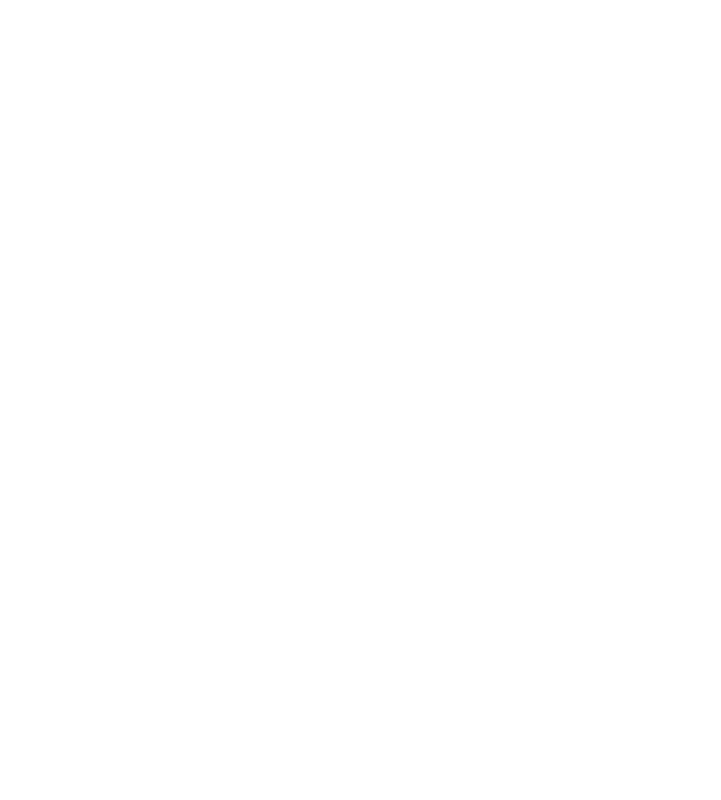
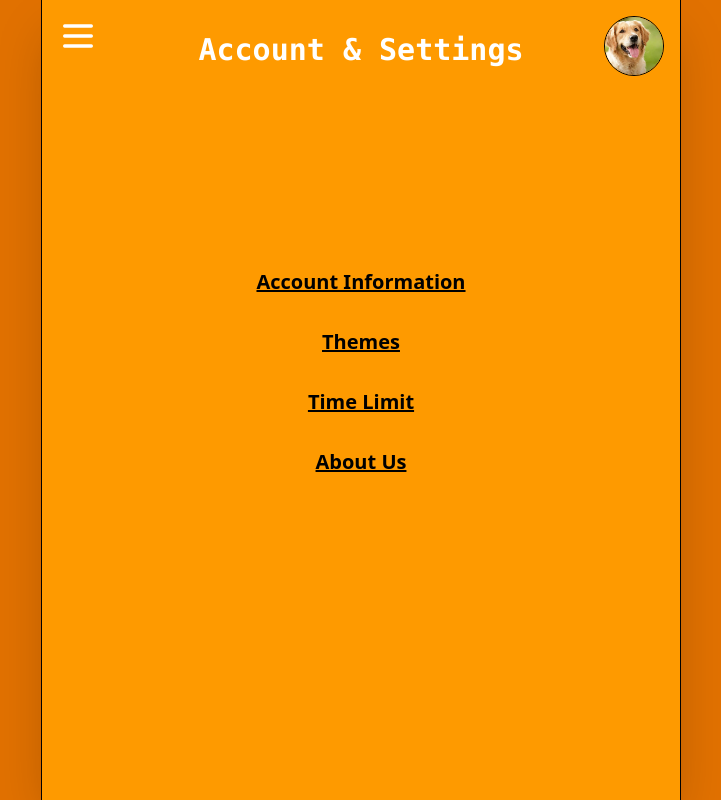
Before and after one commit to SethT3345/BarkBook, a React (Vite) app in the folder BarkBook/: page /Account in a window 1280 px wide. Before the commit this address had no page. Shown: the whole page, without its empty margins (279-1000 px from the left). Built offline with nearby package versions, Linux system fonts and the light colour scheme; sample sign-in values are in the browser's storage.

Commit message:
added a account and settings page

```diff
--- /dev/null
+++ b/BarkBook/src/Account.jsx
@@ -0,0 +1,82 @@
+import { useState, useEffect } from "react";
+import { useNavigate } from "react-router-dom";
+
+export default function Account(){
+
+const [dropDown, setDropDown] = useState(true);
+const navigate = useNavigate();
+
+useEffect(() => {
+    const userId = localStorage.getItem("currentUserId");
+    if (!userId) {
+        navigate("/Login");
+        return;
+    }
+}, [navigate]);
+
+function toggleDropDown(){
+    setDropDown(!dropDown);
+}
+
+function goToHome(){
+    navigate("/Home");
+}
+
+return(
+    <div className="bg-amber-600 min-h-screen flex items-center justify-center">
+        <div className="bg-amber-500 min-h-screen w-[50vw] min-w-96 relative shadow-2xl border-l border-r border-black">
+
+            <div className="absolute top-4 right-4 w-15 h-15 bg-white rounded-full border border-black overflow-hidden flex items-center justify-center">
+                <img
+                    src="/golden-retriever-tongue-out.jpg"
+                    alt="Profile"
+                    className="w-full h-full object-cover"
+                />
+            </div>
+
+            <div className="flex justify-center pt-8">
+                <h1 className="text-white text-3xl font-bold font-mono">Account & Settings</h1>
+            </div>
+
+            <div className="absolute top-4 left-4 cursor-pointer" onClick={toggleDropDown}>
+                <svg
+                    className="w-10 h-10 text-white"
+                    fill="none"
+                    stroke="currentColor"
+                    viewBox="0 0 24 24"
+                    xmlns="http://www.w3.org/2000/svg"
+                >
+                    <path
+                        strokeLinecap="round"
+                        strokeLinejoin="round"
+                        strokeWidth={2}
+                        d="M4 6h16M4 12h16M4 18h16"
+                    />
+                </svg>
+                <div id="MenuHolder">
+                    {!dropDown && (
+                        <div className="flex flex-col">
+                            <div onClick={goToHome} id="dropDownMenu2" className="w-50 h-10 bg-white border border-black mt-1 flex items-center gap-2 px-2">
+                                <div id="div2" className="flex items-center gap-2">
+                                    <svg onClick={goToHome} className="w-6 h-6 text-black flex-shrink-0" fill="none" stroke="currentColor" viewBox="0 0 24 24">
+                                    <path strokeLinecap="round" strokeLinejoin="round" strokeWidth={2} d="m3 12 2-2m0 0 7-7 7 7M5 10v10a1 1 0 0 0 1 1h3m10-11 2 2m-2-2v10a1 1 0 0 1-1 1h-3m-6 0a1 1 0 0 0 1-1v-4a1 1 0 0 1 1-1h2a1 1 0 0 1 1 1v4a1 1 0 0 0 1-1m-6 0h6" />
+                                    </svg>
+                                    <h1 className="text-black text-lg font-bold whitespace-nowrap" onClick={goToHome}>Back to Home</h1>
+                                </div>
+                            </div>
+                        </div>
+                    )}
+                </div>
+            </div>
+
+            <div className="flex flex-col items-center justify-center mt-50 gap-8 pb-8">
+                <h2 className="text-xl font-bold text-center text-black underline">Account Information</h2>
+                <h2 className="text-xl font-bold text-center text-black underline">Themes</h2>
+                <h2 className="text-xl font-bold text-center text-black underline">Time Limit</h2>
+                <h2 className="text-xl font-bold text-center text-black underline">About Us</h2>
+            </div>
+
+        </div>
+    </div>
+)
+}
--- a/BarkBook/src/App.jsx
+++ b/BarkBook/src/App.jsx
@@ -5,6 +5,7 @@
 import Home from './Home'
 import Liked from './Liked'
 import Comments from './Comments'
+import Account from './Account'
 
 
 function App(){
@@ -17,6 +18,7 @@
         <Route path="/Home" element={<Home />} />
         <Route path="/Liked" element={<Liked />} />
         <Route path="/Comments" element={<Comments />} />
+        <Route path="/Account" element={<Account />} />
       </Routes>
   )
 }
--- a/BarkBook/src/Comments.jsx
+++ b/BarkBook/src/Comments.jsx
@@ -30,6 +30,16 @@
       setNumComments(parseInt(storedNumComments));
     }
   }, []);
+
+  function logOut(){
+    localStorage.removeItem("currentUserId");
+
+    navigate("/Login")
+  }
+
+  function goToAandS(){
+    navigate("/Account")
+  }
 
   function togglePDropDown(){
     setPDropDown(!pDropDown);
@@ -67,7 +77,7 @@
   return(
     <div className="bg-amber-600 min-h-screen flex items-center justify-center">
         <div className="bg-amber-500 min-h-screen w-[50vw] min-w-96 relative shadow-2xl border-l border-r border-black">
-            <div className="absolute top-4 right-4 w-15 h-15 bg-white rounded-full border border-black overflow-hidden flex items-center justify-center">
+            <div onClick={togglePDropDown} className="absolute top-4 right-4 w-15 h-15 bg-white rounded-full border border-black overflow-hidden flex items-center justify-center">
                 <img
                     src="/golden-retriever-tongue-out.jpg"
                     alt="Profile"
@@ -75,7 +85,17 @@
                 />
             </div>
 
-            <div className="absolute top-20 right-4 bg-white border border-black w-50 h-10 bg-white border border-black flex items-center gap-2 px-2"></div>
+            {pDropDown && (
+                <div className="flex flex-col absolute top-20 right-4">
+                    <div onClick={goToAandS} className="bg-white border border-black w-50 h-10 flex items-center gap-2 px-2">
+                        <h1 className="text-black text-lg font-bold whitespace-nowrap">Account & Settings</h1>
+                    </div>
+                    <div onClick={logOut} className="bg-white border border-black w-50 h-10 flex items-center gap-2 px-2">
+                        <h1 className="text-red-500 text-lg font-bold whitespace-nowrap">Log Out</h1>
+                    </div>
+                </div>
+            )}
+
 
             <div className="flex justify-center pt-8">
                 <h1 className="text-white text-xl font-bold font-mono">Commented Posts</h1>
--- a/BarkBook/src/Home.jsx
+++ b/BarkBook/src/Home.jsx
@@ -15,6 +15,9 @@
   const [userComment, setUserComment] = useState("");
   const [allComments, setAllComments] = useState([]);
   const [currentUserId, setCurrentUserId] = useState(null);
+const [pDropDown, setPDropDown] = useState(false);
+
+
 
 
   useEffect(() => {
@@ -94,6 +97,21 @@
     }
   }, [currentUserId]);
 
+function logOut(){
+    localStorage.removeItem("currentUserId");
+
+    navigate("/Login")
+  }
+
+  function goToAandS(){
+    navigate("/Account")
+  }
+
+  function togglePDropDown(){
+    setPDropDown(!pDropDown);
+  }
+
+
   function toggleDropDown(){
     setDropDown(!dropDown);
   }
@@ -142,13 +160,25 @@
   return(
     <div className="bg-amber-600 min-h-screen flex items-center justify-center">
         <div className="bg-amber-500 min-h-screen w-[50vw] min-w-96 relative shadow-2xl border-l border-r border-black">
-            <div className="absolute top-4 right-4 w-15 h-15 bg-white rounded-full border border-black overflow-hidden flex items-center justify-center">
+            <div onClick={togglePDropDown} className="absolute top-4 right-4 w-15 h-15 bg-white rounded-full border border-black overflow-hidden flex items-center justify-center">
                 <img
                     src="/golden-retriever-tongue-out.jpg"
                     alt="Profile"
                     className="w-full h-full object-cover"
                 />
             </div>
+
+            {pDropDown && (
+                            <div className="flex flex-col absolute top-20 right-4">
+                                <div onClick={goToAandS} className="bg-white border border-black w-50 h-10 flex items-center gap-2 px-2">
+                                    <h1 className="text-black text-lg font-bold whitespace-nowrap">Account & Settings</h1>
+                                </div>
+                                <div onClick={logOut} className="bg-white border border-black w-50 h-10 flex items-center gap-2 px-2">
+                                    <h1 className="text-red-500 text-lg font-bold whitespace-nowrap">Log Out</h1>
+                                </div>
+                            </div>
+                        )}
+
             <div className="flex justify-center pt-8">
                 <h1 className="text-white text-3xl font-bold font-mono">BarkBook</h1>
             </div>
--- a/BarkBook/src/Liked.jsx
+++ b/BarkBook/src/Liked.jsx
@@ -6,6 +6,7 @@
     const [likedPosts, setLikedPosts] = useState([]);
     const [currentUserId, setCurrentUserId] = useState(null);
     const navigate = useNavigate();
+    const [pDropDown, setPDropDown] = useState(false);
 
 
     const getUserKey = (key) => `${key}_user_${currentUserId}`;
@@ -24,6 +25,21 @@
         const storedPosts = JSON.parse(localStorage.getItem(`LikedPosts_user_${userId}`) || "[]");
         setLikedPosts(storedPosts);
     }, []);
+
+    function logOut(){
+    localStorage.removeItem("currentUserId");
+
+    navigate("/Login")
+  }
+
+  function goToAandS(){
+    navigate("/Account")
+  }
+
+  function togglePDropDown(){
+    setPDropDown(!pDropDown);
+  }
+
 
     function toggleDropDown(){
         setDropDown(!dropDown);
@@ -56,13 +72,26 @@
     return(
         <div className="bg-amber-600 min-h-screen flex items-center justify-center">
             <div className="bg-amber-500 min-h-screen w-[50vw] min-w-96 relative shadow-2xl border-l border-r border-black">
-                <div className="absolute top-4 right-4 w-15 h-15 bg-white rounded-full border border-black overflow-hidden flex items-center justify-center">
+                <div onClick={togglePDropDown} className="absolute top-4 right-4 w-15 h-15 bg-white rounded-full border border-black overflow-hidden flex items-center justify-center">
                     <img
                         src="/golden-retriever-tongue-out.jpg"
                         alt="Profile"
                         className="w-full h-full object-cover"
                     />
                 </div>
+
+                {pDropDown && (
+                <div className="flex flex-col absolute top-20 right-4">
+                    <div onClick={goToAandS} className="bg-white border border-black w-50 h-10 flex items-center gap-2 px-2">
+                        <h1 className="text-black text-lg font-bold whitespace-nowrap">Account & Settings</h1>
+                    </div>
+                    <div onClick={logOut} className="bg-white border border-black w-50 h-10 flex items-center gap-2 px-2">
+                        <h1 className="text-red-500 text-lg font-bold whitespace-nowrap">Log Out</h1>
+                    </div>
+                </div>
+            )}
+
+
                 <div className="flex justify-center pt-8">
                     <h1 className="text-white text-3xl font-bold font-mono">Liked Posts</h1>
                 </div>
```
